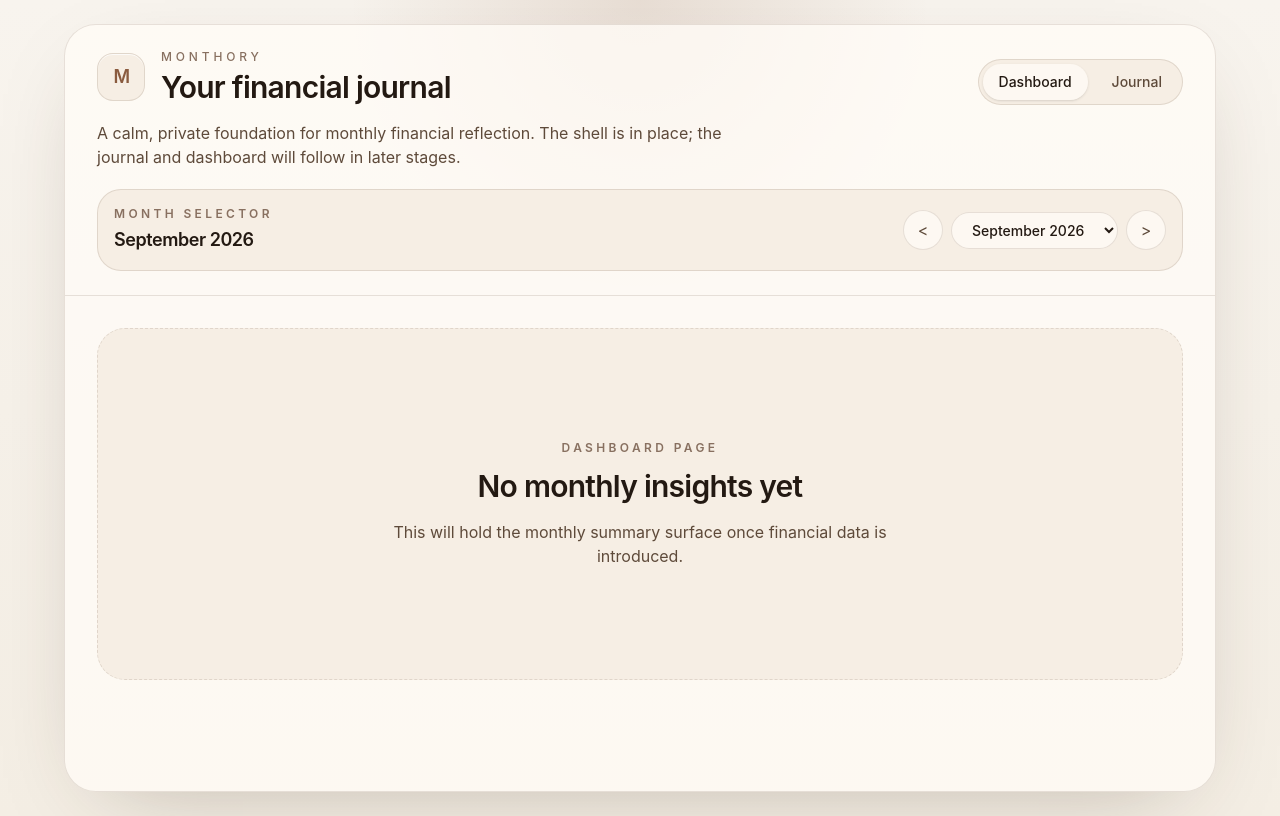
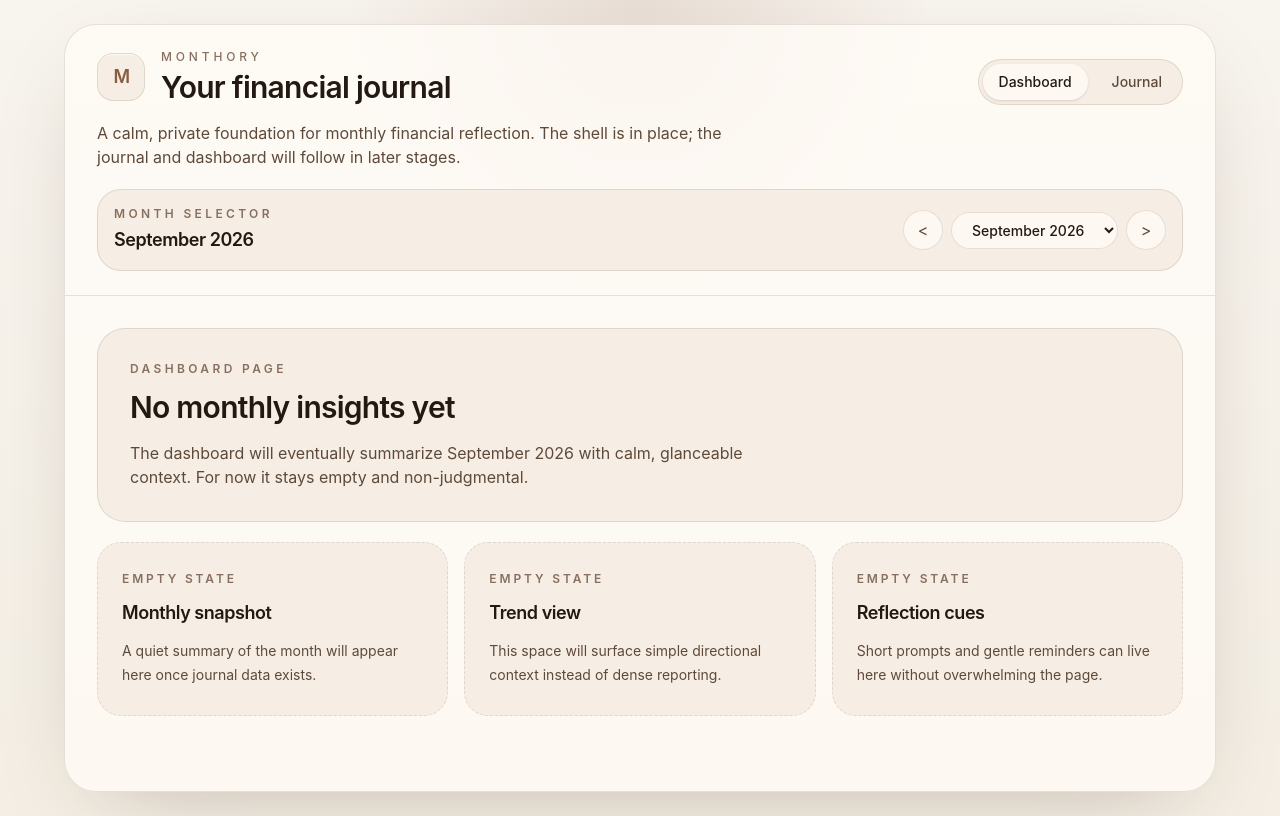
Before and after one commit to lumachroma/monthory, a React (Vite) app: page / in a window 1280 px wide. Built offline with nearby package versions, Linux system fonts and the light colour scheme.

Commit message:
feat: refactor App component to implement dynamic rendering for dashboard and journal pages

```diff
--- a/src/App.jsx
+++ b/src/App.jsx
@@ -107,24 +107,120 @@ export default function App() {
           </header>
 
           <div className="flex-1 px-5 py-6 sm:px-8 sm:py-8">
-            <section className="grid min-h-[22rem] place-items-center rounded-[1.75rem] border border-dashed border-[color:var(--border-subtle)] bg-[color:var(--surface-soft)] px-6 py-8 text-center sm:px-10 sm:py-12">
-              <div className="max-w-xl">
-                <p className="text-xs font-semibold uppercase tracking-[0.28em] text-[color:var(--text-muted)]">
-                  {activeView === 'dashboard' ? 'Dashboard page' : 'Journal page'}
-                </p>
-                <h2 className="mt-3 text-2xl font-semibold tracking-tight text-[color:var(--text-primary)] sm:text-3xl">
-                  {activeView === 'dashboard' ? 'No monthly insights yet' : 'No journal entries yet'}
-                </h2>
-                <p className="mt-4 text-sm leading-6 text-[color:var(--text-secondary)] sm:text-base">
-                  {activeView === 'dashboard'
-                    ? 'This will hold the monthly summary surface once financial data is introduced.'
-                    : 'This will become the monthly writing space once journal content is introduced.'}
-                </p>
-              </div>
-            </section>
+            {activeView === 'dashboard' ? (
+              renderDashboardPage(selectedMonth.label)
+            ) : (
+              renderJournalPage(selectedMonth.label)
+            )}
           </div>
         </div>
       </section>
     </main>
   );
 }
+
+function renderDashboardPage(selectedMonthLabel) {
+  const dashboardCards = [
+    {
+      title: 'Monthly snapshot',
+      description: 'A quiet summary of the month will appear here once journal data exists.',
+    },
+    {
+      title: 'Trend view',
+      description: 'This space will surface simple directional context instead of dense reporting.',
+    },
+    {
+      title: 'Reflection cues',
+      description: 'Short prompts and gentle reminders can live here without overwhelming the page.',
+    },
+  ];
+
+  return (
+    <section className="space-y-5">
+      <div className="rounded-[1.75rem] border border-[color:var(--border-subtle)] bg-[color:var(--surface-soft)] px-6 py-7 sm:px-8 sm:py-8">
+        <p className="text-xs font-semibold uppercase tracking-[0.28em] text-[color:var(--text-muted)]">
+          Dashboard page
+        </p>
+        <h2 className="mt-3 text-2xl font-semibold tracking-tight text-[color:var(--text-primary)] sm:text-3xl">
+          No monthly insights yet
+        </h2>
+        <p className="mt-4 max-w-2xl text-sm leading-6 text-[color:var(--text-secondary)] sm:text-base">
+          The dashboard will eventually summarize {selectedMonthLabel} with calm, glanceable
+          context. For now it stays empty and non-judgmental.
+        </p>
+      </div>
+
+      <div className="grid gap-4 lg:grid-cols-3">
+        {dashboardCards.map((card) => (
+          <article
+            key={card.title}
+            className="rounded-[1.5rem] border border-dashed border-[color:var(--border-subtle)] bg-[color:var(--surface-soft)] px-5 py-6 sm:px-6 sm:py-7"
+          >
+            <p className="text-xs font-semibold uppercase tracking-[0.24em] text-[color:var(--text-muted)]">
+              Empty state
+            </p>
+            <h3 className="mt-3 text-lg font-semibold tracking-tight text-[color:var(--text-primary)]">
+              {card.title}
+            </h3>
+            <p className="mt-3 text-sm leading-6 text-[color:var(--text-secondary)]">
+              {card.description}
+            </p>
+          </article>
+        ))}
+      </div>
+    </section>
+  );
+}
+
+function renderJournalPage(selectedMonthLabel) {
+  const journalCards = [
+    {
+      title: 'Daily note area',
+      description: 'A small writing surface will appear here once monthly journaling begins.',
+    },
+    {
+      title: 'Recent entries',
+      description: 'This panel will later list entries in a calm, scannable way.',
+    },
+    {
+      title: 'Writing prompts',
+      description: 'Gentle questions can support reflection without turning the app into a form.',
+    },
+  ];
+
+  return (
+    <section className="space-y-5">
+      <div className="rounded-[1.75rem] border border-[color:var(--border-subtle)] bg-[color:var(--surface-soft)] px-6 py-7 sm:px-8 sm:py-8">
+        <p className="text-xs font-semibold uppercase tracking-[0.28em] text-[color:var(--text-muted)]">
+          Journal page
+        </p>
+        <h2 className="mt-3 text-2xl font-semibold tracking-tight text-[color:var(--text-primary)] sm:text-3xl">
+          No journal entries yet
+        </h2>
+        <p className="mt-4 max-w-2xl text-sm leading-6 text-[color:var(--text-secondary)] sm:text-base">
+          The journal will eventually hold notes for {selectedMonthLabel}. For now it is only a
+          quiet page shell.
+        </p>
+      </div>
+
+      <div className="grid gap-4 md:grid-cols-2 xl:grid-cols-3">
+        {journalCards.map((card) => (
+          <article
+            key={card.title}
+            className="rounded-[1.5rem] border border-dashed border-[color:var(--border-subtle)] bg-[color:var(--surface-soft)] px-5 py-6 sm:px-6 sm:py-7"
+          >
+            <p className="text-xs font-semibold uppercase tracking-[0.24em] text-[color:var(--text-muted)]">
+              Empty state
+            </p>
+            <h3 className="mt-3 text-lg font-semibold tracking-tight text-[color:var(--text-primary)]">
+              {card.title}
+            </h3>
+            <p className="mt-3 text-sm leading-6 text-[color:var(--text-secondary)]">
+              {card.description}
+            </p>
+          </article>
+        ))}
+      </div>
+    </section>
+  );
+}
```
